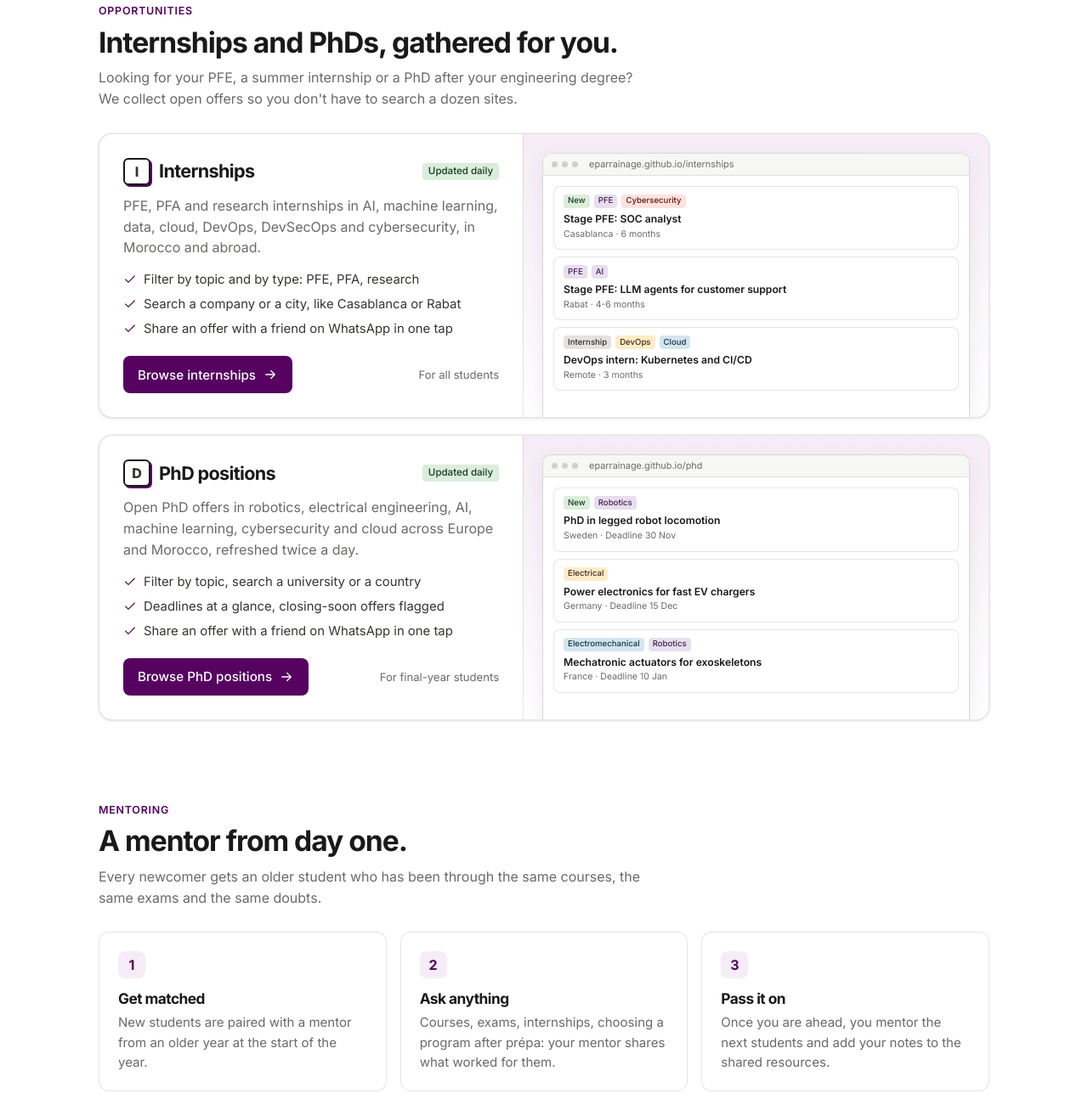
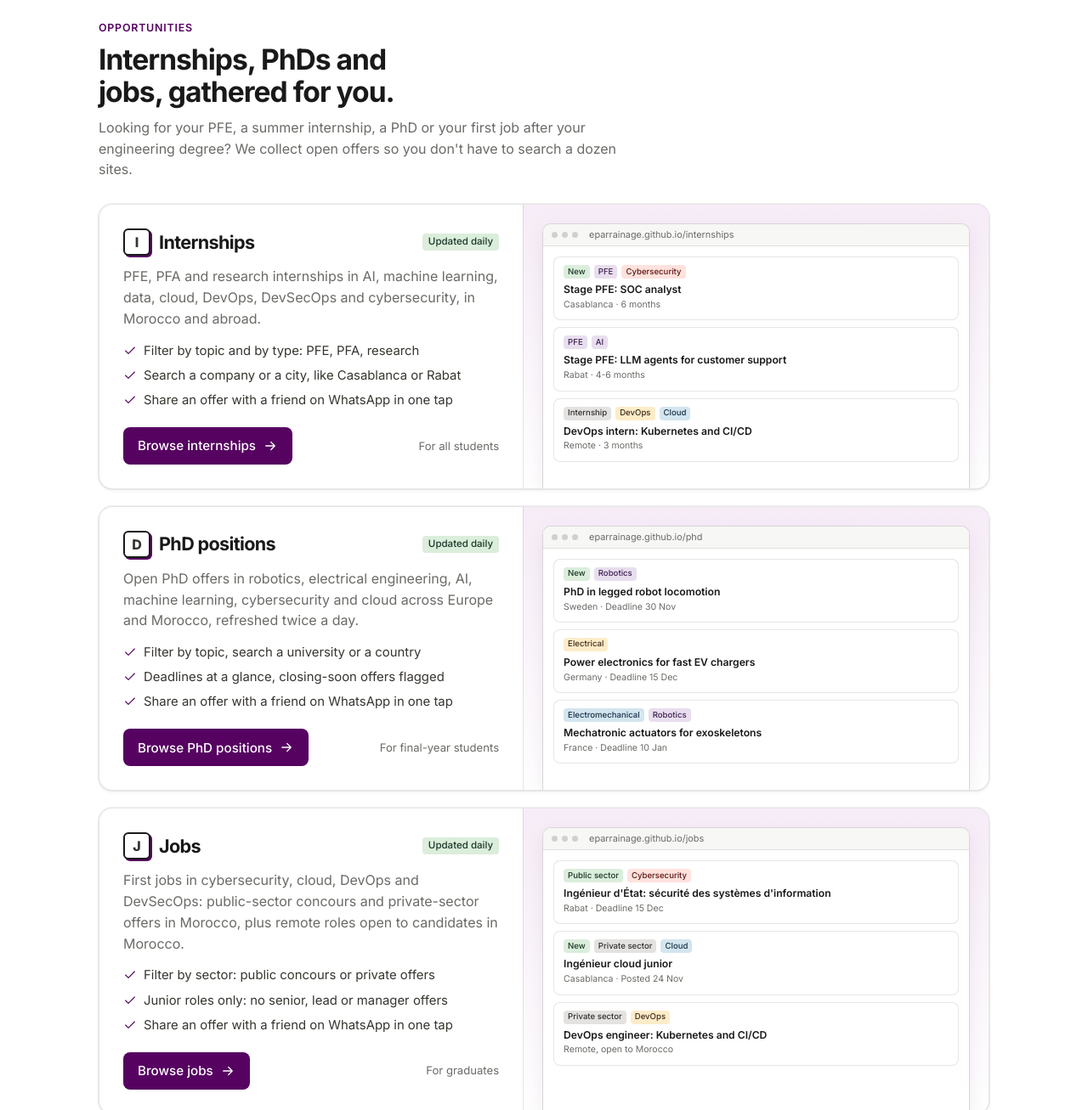
Before and after one commit to eparrainage/eparrainage.github.io, a plain HTML site: page index.html in a window 1280 px wide. Shown: the part 1493-2800 px from the top of the page at 85% size. Drawn offline with Linux system fonts and the light colour scheme; no server answers.

Commit message:
Ajout des offres d'emploi cybersécurité et cloud (/jobs/) : bandeau, menu, tuile avec compteur en direct et carte Opportunités ; la pastille « new » vide ne s'affiche plus

```diff
--- a/index.html
+++ b/index.html
@@ -35,6 +35,7 @@ a{color:inherit}
 h1,h2,h3{color:var(--foreground);font-weight:700;letter-spacing:-.03em;line-height:1.15;text-wrap:balance;margin:0}
 p{margin:0}
 ::selection{background:var(--primary-soft-strong);color:var(--primary)}
+[hidden]{display:none!important}
 :focus-visible{outline:2px solid var(--primary);outline-offset:2px;border-radius:var(--r-xs)}
 .icon{width:18px;height:18px;flex:none;fill:none;stroke:currentColor;stroke-width:1.7;stroke-linecap:round;stroke-linejoin:round}
 .wrap{width:100%;max-width:1080px;margin:0 auto;padding:0 var(--gutter)}
@@ -80,12 +81,12 @@ p{margin:0}
 .tag.purple{background:var(--tag-purple);color:var(--tag-purple-ink)}
 .tag.red{background:var(--tag-red);color:var(--tag-red-ink)}
 
-/* Announcement bar and hero quick access: live counts from /internships/stats.json and /phd/stats.json */
+/* Announcement bar and hero quick access: live counts from /internships/, /phd/ and /jobs/stats.json */
 .announce{display:flex;flex-wrap:wrap;justify-content:center;align-items:center;gap:4px 6px;padding:8px var(--gutter);background:var(--primary);color:rgba(255,255,255,.9);font-size:.86rem;line-height:1.4;text-align:center}
 .announce a{color:#fff;font-weight:600;text-decoration:underline;text-underline-offset:3px}
 .announce a:hover{text-decoration-thickness:2px}
 .announce .tag{background:rgba(255,255,255,.18);color:#fff}
-.quick{display:grid;grid-template-columns:repeat(2,minmax(0,1fr));gap:14px;max-width:880px;margin:36px auto 0;text-align:left}
+.quick{display:grid;grid-template-columns:repeat(auto-fit,minmax(min(100%,290px),1fr));gap:14px;max-width:1000px;margin:36px auto 0;text-align:left}
 .qt{display:flex;align-items:center;gap:14px;min-width:0;min-height:76px;padding:14px 16px;border:1px solid var(--border);border-radius:var(--r-lg);background:#fff;box-shadow:var(--shadow-card);color:var(--text);text-decoration:none;transition:box-shadow .2s var(--ease),transform .2s var(--ease),border-color .2s var(--ease)}
 .qt:hover{transform:translateY(-2px);border-color:var(--primary-line);box-shadow:0 0 0 1px rgba(15,15,15,.06),0 10px 28px rgba(15,15,15,.1)}
 .qt .brand-mark{width:34px;height:34px}
@@ -155,7 +156,7 @@ section{padding:48px 0}
 .c.y{background:var(--tag-yellow);color:var(--tag-yellow-ink)}
 .c.e{background:var(--muted)}
 
-/* Opportunities: a card leading to /phd/ */
+/* Opportunities: one card per page (/internships/, /phd/, /jobs/) */
 .opps{display:grid;gap:20px}
 .opp{display:grid;grid-template-columns:1fr 1.1fr;border:1px solid var(--border);border-radius:var(--r-xl);background:#fff;box-shadow:var(--shadow-card);overflow:hidden}
 .opp .app-body{padding:28px}
@@ -216,17 +217,17 @@ footer a:hover{color:var(--foreground)}
 <symbol id="i-users" viewBox="0 0 24 24"><circle cx="9" cy="8" r="3.5"/><path d="M2.5 20a6.5 6.5 0 0 1 13 0M16 4.5a3.5 3.5 0 0 1 0 7M18 14a6 6 0 0 1 3.5 6"/></symbol>
 </svg>
 
-<div class="announce" role="region" aria-label="Opportunities"><span class="tag">New</span><a href="/internships/" data-stat="internships" data-goatcounter-click="home-bar-internships">Internships</a><span data-stat="internships-morocco"></span> and <a href="/phd/" data-stat="phd" data-goatcounter-click="home-bar-phd">PhD offers</a><span class="announce-more">, gathered for you and updated twice a day</span>.</div>
+<div class="announce" role="region" aria-label="Opportunities"><span class="tag">New</span><a href="/internships/" data-stat="internships" data-goatcounter-click="home-bar-internships">Internships</a><span data-stat="internships-morocco"></span><span aria-hidden="true">·</span><a href="/phd/" data-stat="phd" data-goatcounter-click="home-bar-phd">PhD offers</a><span aria-hidden="true">·</span><a href="/jobs/" data-stat="jobs" data-goatcounter-click="home-bar-jobs">Cyber &amp; cloud jobs</a><span class="announce-more">· gathered for you and updated twice a day</span></div>
 
 <header class="top">
 <div class="wrap">
 <a class="brand" href="/" aria-label="Ensamien Parrainage home"><span class="brand-mark" aria-hidden="true">P</span><span class="brand-word">Ensamien Parrainage</span></a>
-<nav class="nav" aria-label="Sections"><a href="#apps">Apps</a><a href="/internships/">Internships</a><a href="/phd/">PhD positions</a><a href="#mentoring">Mentoring</a><a href="#drives">Drives</a></nav>
+<nav class="nav" aria-label="Sections"><a href="#apps">Apps</a><a href="/internships/">Internships</a><a href="/phd/">PhD positions</a><a href="/jobs/">Jobs</a><a href="#mentoring">Mentoring</a><a href="#drives">Drives</a></nav>
 <a class="btn sm outline icon-only social" href="https://www.instagram.com/ensamienparrainage/" rel="noopener" aria-label="Instagram" data-goatcounter-click="instagram"><svg class="icon"><use href="#i-ig"/></svg></a>
 <a class="btn sm outline follow social" href="https://www.linkedin.com/company/ensamien-parrainage/" rel="noopener" aria-label="Follow on LinkedIn" data-goatcounter-click="linkedin"><svg class="icon"><use href="#i-in"/></svg><span class="lbl">Follow</span></a>
 <button class="btn sm outline icon-only menu-btn" type="button" aria-expanded="false" aria-controls="menu" aria-label="Menu"><svg class="icon"><use href="#i-menu"/></svg></button>
 </div>
-<nav class="menu" id="menu" aria-label="Menu" hidden><a href="#apps">Apps</a><a href="/internships/">Internships</a><a href="/phd/">PhD positions</a><a href="#mentoring">Mentoring</a><a href="#drives">Drives</a><div class="menu-social"><a href="https://www.instagram.com/ensamienparrainage/" rel="noopener" data-goatcounter-click="instagram"><svg class="icon"><use href="#i-ig"/></svg>Instagram</a><a href="https://www.linkedin.com/company/ensamien-parrainage/" rel="noopener" data-goatcounter-click="linkedin"><svg class="icon"><use href="#i-in"/></svg>LinkedIn</a></div></nav>
+<nav class="menu" id="menu" aria-label="Menu" hidden><a href="#apps">Apps</a><a href="/internships/">Internships</a><a href="/phd/">PhD positions</a><a href="/jobs/">Jobs</a><a href="#mentoring">Mentoring</a><a href="#drives">Drives</a><div class="menu-social"><a href="https://www.instagram.com/ensamienparrainage/" rel="noopener" data-goatcounter-click="instagram"><svg class="icon"><use href="#i-ig"/></svg>Instagram</a><a href="https://www.linkedin.com/company/ensamien-parrainage/" rel="noopener" data-goatcounter-click="linkedin"><svg class="icon"><use href="#i-in"/></svg>LinkedIn</a></div></nav>
 </header>
 
 <main id="main">
@@ -242,6 +243,7 @@ footer a:hover{color:var(--foreground)}
 <div class="quick" aria-label="Opportunities">
 <a class="qt" href="/internships/" data-goatcounter-click="home-tile-internships"><span class="brand-mark" aria-hidden="true">I</span><span class="qt-text"><b>Internships</b><span class="sub">PFE, PFA, research · Morocco &amp; abroad</span></span><span class="qt-num"><strong data-stat="internships-count">Open</strong><span class="tag green" data-stat="internships-new" hidden></span></span><svg class="icon"><use href="#i-arrow"/></svg></a>
 <a class="qt" href="/phd/" data-goatcounter-click="home-tile-phd"><span class="brand-mark" aria-hidden="true">D</span><span class="qt-text"><b>PhD positions</b><span class="sub">Engineering, AI · Europe &amp; Morocco</span></span><span class="qt-num"><strong data-stat="phd-count">Open</strong><span class="tag green" data-stat="phd-new" hidden></span></span><svg class="icon"><use href="#i-arrow"/></svg></a>
+<a class="qt" href="/jobs/" data-goatcounter-click="home-tile-jobs"><span class="brand-mark" aria-hidden="true">J</span><span class="qt-text"><b>Jobs</b><span class="sub">Cyber &amp; cloud · public &amp; private</span></span><span class="qt-num"><strong data-stat="jobs-count">Open</strong><span class="tag green" data-stat="jobs-new" hidden></span></span><svg class="icon"><use href="#i-arrow"/></svg></a>
 </div>
 </section>
 </div>
@@ -303,7 +305,7 @@ footer a:hover{color:var(--foreground)}
 
 <section id="opportunities">
 <div class="wrap">
-<div class="sec-head"><span class="kicker">Opportunities</span><h2>Internships and PhDs, gathered for you.</h2><p>Looking for your PFE, a summer internship or a PhD after your engineering degree? We collect open offers so you don't have to search a dozen sites.</p></div>
+<div class="sec-head"><span class="kicker">Opportunities</span><h2>Internships, PhDs and jobs, gathered for you.</h2><p>Looking for your PFE, a summer internship, a PhD or your first job after your engineering degree? We collect open offers so you don't have to search a dozen sites.</p></div>
 <div class="opps">
 <article class="opp">
 <div class="app-body">
@@ -342,6 +344,26 @@ footer a:hover{color:var(--foreground)}
 <div class="mini"><div class="tags"><span class="tag green">New</span><span class="tag purple">Robotics</span></div><b>PhD in legged robot locomotion</b><span class="m">Sweden · Deadline 30 Nov</span></div>
 <div class="mini"><div class="tags"><span class="tag yellow">Electrical</span></div><b>Power electronics for fast EV chargers</b><span class="m">Germany · Deadline 15 Dec</span></div>
 <div class="mini"><div class="tags"><span class="tag blue">Electromechanical</span><span class="tag purple">Robotics</span></div><b>Mechatronic actuators for exoskeletons</b><span class="m">France · Deadline 10 Jan</span></div>
+</div>
+</div></div>
+</article>
+<article class="opp">
+<div class="app-body">
+<div class="app-title"><span class="brand-mark" aria-hidden="true">J</span><h3>Jobs</h3><span class="tag green">Updated daily</span></div>
+<p>First jobs in cybersecurity, cloud, DevOps and DevSecOps: public-sector concours and private-sector offers in Morocco, plus remote roles open to candidates in Morocco.</p>
+<ul class="feats">
+<li><svg class="icon"><use href="#i-check"/></svg>Filter by sector: public concours or private offers</li>
+<li><svg class="icon"><use href="#i-check"/></svg>Junior roles only: no senior, lead or manager offers</li>
+<li><svg class="icon"><use href="#i-check"/></svg>Share an offer with a friend on WhatsApp in one tap</li>
+</ul>
+<div class="app-foot"><a class="btn" href="/jobs/">Browse jobs<svg class="icon"><use href="#i-arrow"/></svg></a><span class="who">For graduates</span></div>
+</div>
+<div class="shot" aria-hidden="true"><div class="win">
+<div class="win-bar"><i></i><i></i><i></i><span>eparrainage.github.io/jobs</span></div>
+<div class="offers">
+<div class="mini"><div class="tags"><span class="tag green">Public sector</span><span class="tag red">Cybersecurity</span></div><b>Ingénieur d'État: sécurité des systèmes d'information</b><span class="m">Rabat · Deadline 15 Dec</span></div>
+<div class="mini"><div class="tags"><span class="tag green">New</span><span class="tag gray">Private sector</span><span class="tag blue">Cloud</span></div><b>Ingénieur cloud junior</b><span class="m">Casablanca · Posted 24 Nov</span></div>
+<div class="mini"><div class="tags"><span class="tag gray">Private sector</span><span class="tag yellow">DevOps</span></div><b>DevOps engineer: Kubernetes and CI/CD</b><span class="m">Remote, open to Morocco</span></div>
 </div>
 </div></div>
 </article>
@@ -394,7 +416,7 @@ footer a:hover{color:var(--foreground)}
 <footer>
 <div class="wrap">
 <span>Ensamien Parrainage. A student initiative, not an official school service.</span>
-<nav aria-label="Links"><a href="https://www.instagram.com/ensamienparrainage/" rel="noopener">Instagram</a><a href="https://www.linkedin.com/company/ensamien-parrainage/" rel="noopener">LinkedIn</a><a href="https://github.com/H0ussamCl4p/ENSAMC" rel="noopener">GitHub</a><a href="https://vault.hclap.tech/">Vault</a><a href="https://flow.hclap.tech/">Flow</a><a href="/internships/">Internships</a><a href="/phd/">PhD positions</a></nav>
+<nav aria-label="Links"><a href="https://www.instagram.com/ensamienparrainage/" rel="noopener">Instagram</a><a href="https://www.linkedin.com/company/ensamien-parrainage/" rel="noopener">LinkedIn</a><a href="https://github.com/H0ussamCl4p/ENSAMC" rel="noopener">GitHub</a><a href="https://vault.hclap.tech/">Vault</a><a href="https://flow.hclap.tech/">Flow</a><a href="/internships/">Internships</a><a href="/phd/">PhD positions</a><a href="/jobs/">Jobs</a></nav>
 </div>
 </footer>
 <script>
@@ -402,7 +424,7 @@ footer a:hover{color:var(--foreground)}
 (function(){
   function set(name,text){document.querySelectorAll('[data-stat="'+name+'"]').forEach(function(el){el.textContent=text;el.hidden=false;});}
   function n(x){return Number(x).toLocaleString("en");}
-  [["internships","internships"],["phd","PhD offers"]].forEach(function(p){
+  [["internships","internships"],["phd","PhD offers"],["jobs","cyber & cloud jobs"]].forEach(function(p){
     fetch("/"+p[0]+"/stats.json",{cache:"no-cache"}).then(function(r){return r.ok?r.json():Promise.reject();}).then(function(s){
       set(p[0],n(s.count)+" "+p[1]);set(p[0]+"-count",n(s.count)+" open");
       if(s.new)set(p[0]+"-new",n(s.new)+" new");
```
Also changed, not shown: 1 other file.
